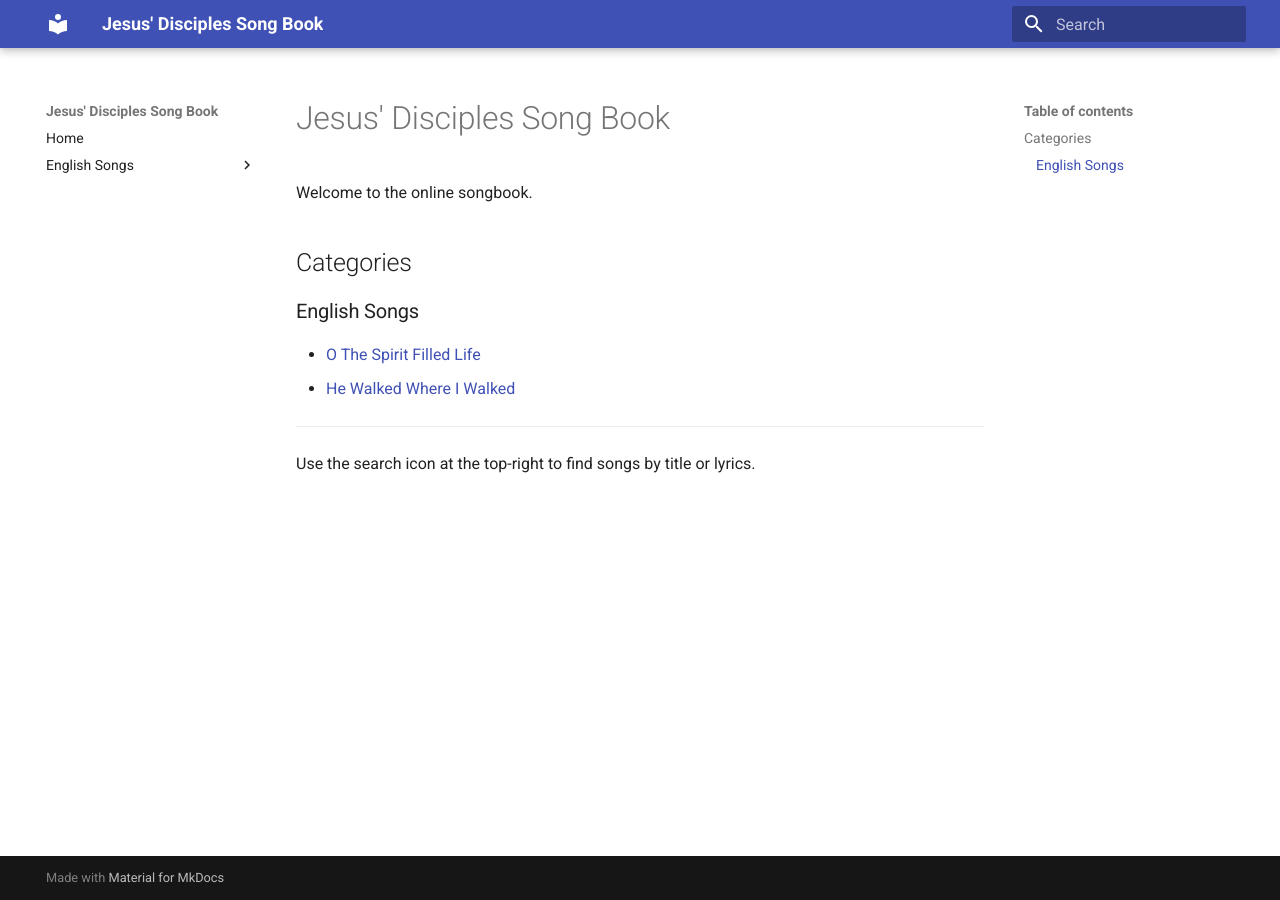
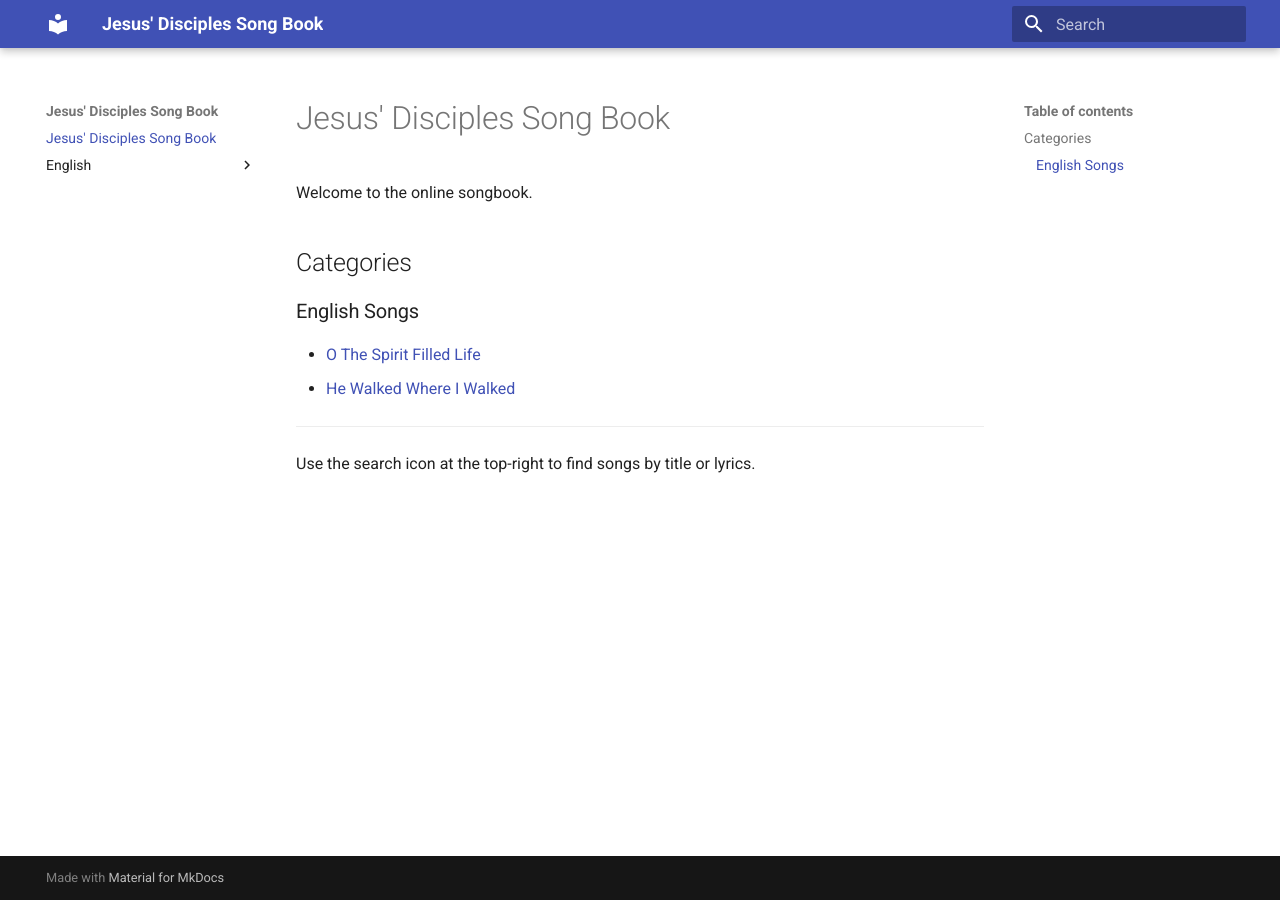
Before and after one commit to suchandra252/Jesus-Disciples-Song-Book, an MkDocs documentation site: the page built from docs/index.md, in a window 1280 px wide. Built offline with MkDocs 1.6.1 and Material for MkDocs 9.7.7, drawn with Linux system fonts in a browser that asks for light colours; some of the changed lines change nothing that is shown.

Commit message:
Update mkdocs.yml

```diff
--- a/mkdocs.yml
+++ b/mkdocs.yml
@@ -5,11 +5,4 @@
 
 plugins:
   - search
-
-nav:
-  - Home: docs/index.md
-
-  - English Songs:
-      - O The Spirit Filled Life: english/O-The-Spirit-Filled-Life.md
-      - He Walked Where I Walked | God With Us: docs/english/He-Walked-Where-I-Walked.md
-      - Love Divine, All Loves Excelling: docs/english/Love-Divine-All-Loves-Excelling.md
+  - awesome-pages
```
